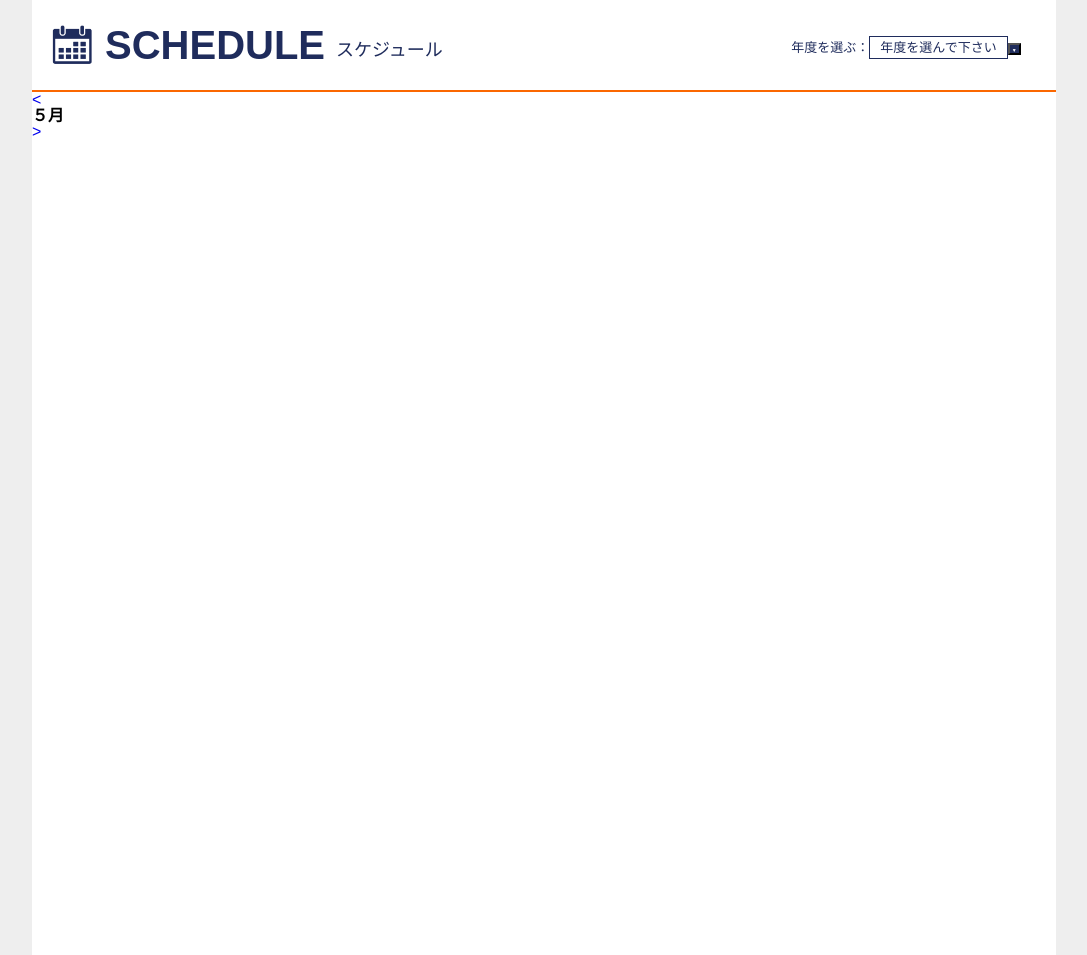
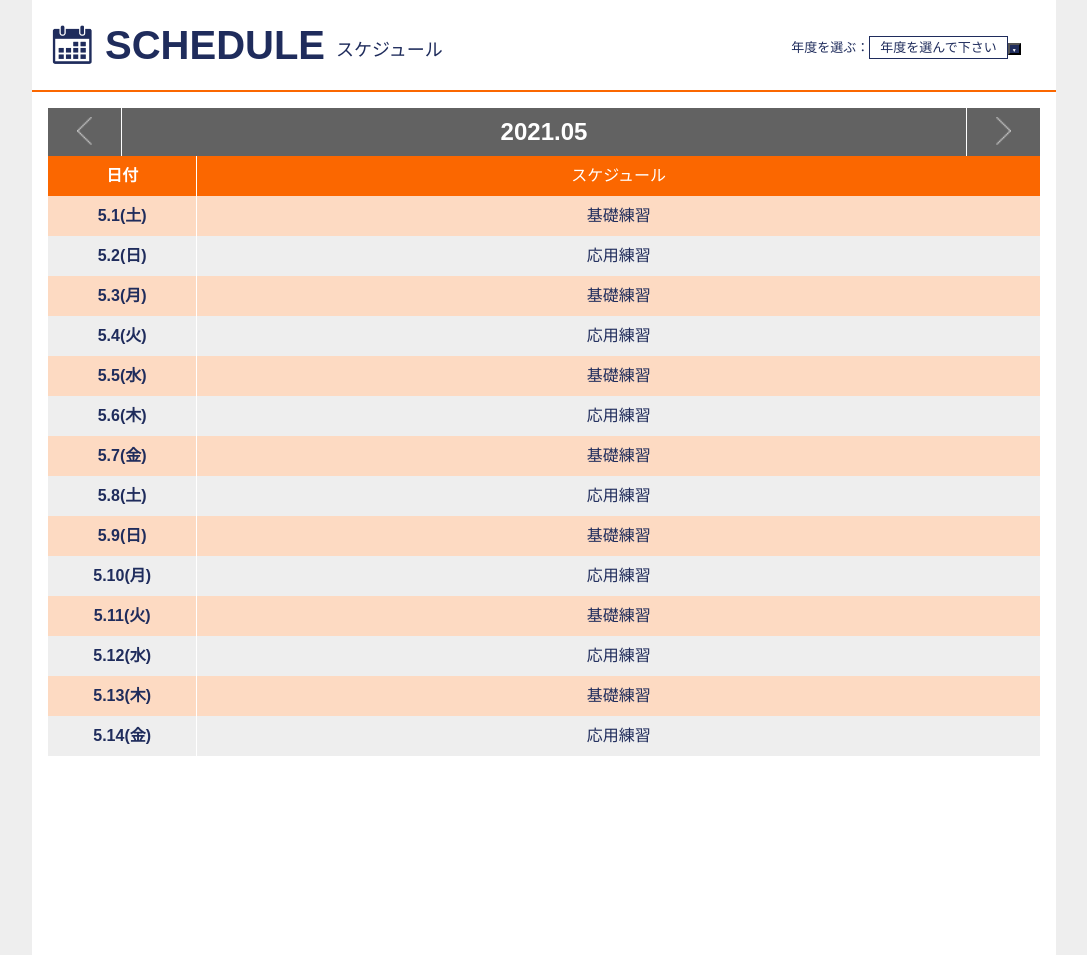
Before and after one commit to daichaaan/MySite, a PHP site: page /schedule.html in a window 1280 px wide. Shown: the part 160-1115 px from the top of the page, without its empty margins (96-1183 px from the left). Run offline with PHP 8.4, Linux system fonts and the light colour scheme.

Commit message:
schedule ok

```diff
--- a/css/style.css
+++ b/css/style.css
@@ -851,3 +851,79 @@ footer p {
   background-color: #1f2c5c;
   padding: 2px 2px 0 2px;
 }
+.schedule_head {
+  height: 2rem;
+  width: 100%;
+  padding: 0 1rem;
+  display: flex;
+  justify-content: space-around;
+  margin: 1rem 0;
+}
+.head_scroll {
+  display: inline-block;
+  background-color: #626262;
+  width: 7.5%;
+  height: 3rem;
+}
+.left {
+  border-right: solid 1px white;
+}
+.left span {
+  display: inline-block;
+  width: 100%;
+  height: 3rem;
+  background-image: url(/Applications/MAMP/htdocs/MySite/img/schedule_arrow01.png);
+  background-repeat: no-repeat;
+  background-size: 1rem;
+  background-position: center;
+}
+.right {
+  border-left: solid 1px white;
+}
+.right span {
+  background-image: url(/Applications/MAMP/htdocs/MySite/img/schedule_arrow02.png);
+  display: inline-block;
+  width: 100%;
+  height: 3rem;
+  background-repeat: no-repeat;
+  background-size: 1rem;
+  background-position: center;
+}
+.schedule_head span {
+}
+.schedule_head h3 {
+  color: white;
+  display: inline-block;
+  background-color: #626262;
+  height: 3rem;
+  padding-top: 0.75rem;
+  font-size: 1.5rem;
+  width: 85%;
+  text-align: center;
+}
+.schedule {
+  width: 100%;
+  padding: 0 1rem;
+}
+table{
+  width: 100%;
+  color: #1f2c5c;
+}
+.schedule tr{
+  line-height: 2.5rem;
+
+}
+.schedule th {
+  width: 15%;
+  border-right: solid 0.5px white;
+}
+.schedule td {
+  width: 85%;
+  text-align: center;
+}
+.schedule_1{
+  background-color: #FDDAC2;
+}
+.schedule_2{
+  background-color: #EEEEEE;
+}
--- a/schedule.html
+++ b/schedule.html
@@ -109,12 +109,73 @@
                 </div>
             </div>
             <div class="schedule_head">
-               <a class="" href="#">
-                        < </a>
-
-                <h2>５月</h2>
-                <a class="" href="#">></a>
-
+                <a class="head_scroll left" href="#"><span></span></a>
+                <h3>2021.05</h3>
+                <a class="head_scroll right" href="#"><span></span></a>
+            </div>
+            <div class="schedule">
+                <table>
+                    <tr style="background-color: #fb6700;color: white;">
+                        <th>日付</th>
+                        <td>スケジュール</td>
+                    </tr>
+                    <tr class="schedule_1">
+                        <th>5.1(土)</th>
+                        <td>基礎練習</td>
+                    </tr>
+                    <tr class="schedule_2">
+                        <th>5.2(日)</th>
+                        <td>応用練習</td>
+                    </tr>
+                    <tr class="schedule_1">
+                        <th>5.3(月)</th>
+                        <td>基礎練習</td>
+                    </tr>
+                    <tr class="schedule_2">
+                        <th>5.4(火)</th>
+                        <td>応用練習</td>
+                    </tr>
+                    <tr class="schedule_1">
+                        <th>5.5(水)</th>
+                        <td>基礎練習</td>
+                    </tr>
+                    <tr class="schedule_2">
+                        <th>5.6(木)</th>
+                        <td>応用練習</td>
+                    </tr>
+                    <tr class="schedule_1">
+                        <th>5.7(金)</th>
+                        <td>基礎練習</td>
+                    </tr>
+                    <tr class="schedule_2">
+                        <th>5.8(土)</th>
+                        <td>応用練習</td>
+                    </tr>
+                    <tr class="schedule_1">
+                        <th>5.9(日)</th>
+                        <td>基礎練習</td>
+                    </tr>
+                    <tr class="schedule_2">
+                        <th>5.10(月)</th>
+                        <td>応用練習</td>
+                    </tr>
+                    <tr class="schedule_1">
+                        <th>5.11(火)</th>
+                        <td>基礎練習</td>
+                    </tr>
+                    <tr class="schedule_2">
+                        <th>5.12(水)</th>
+                        <td>応用練習</td>
+                    </tr>
+                    <tr class="schedule_1">
+                        <th>5.13(木)</th>
+                        <td>基礎練習</td>
+                    </tr>
+                    <tr class="schedule_2">
+                        <th>5.14(金)</th>
+                        <td>応用練習</td>
+                    </tr>
+                </table>
             </div>
         </div>
 
```
Also changed, not shown: img/schedule_arrow01.png (added), img/schedule_arrow02.png (added).
